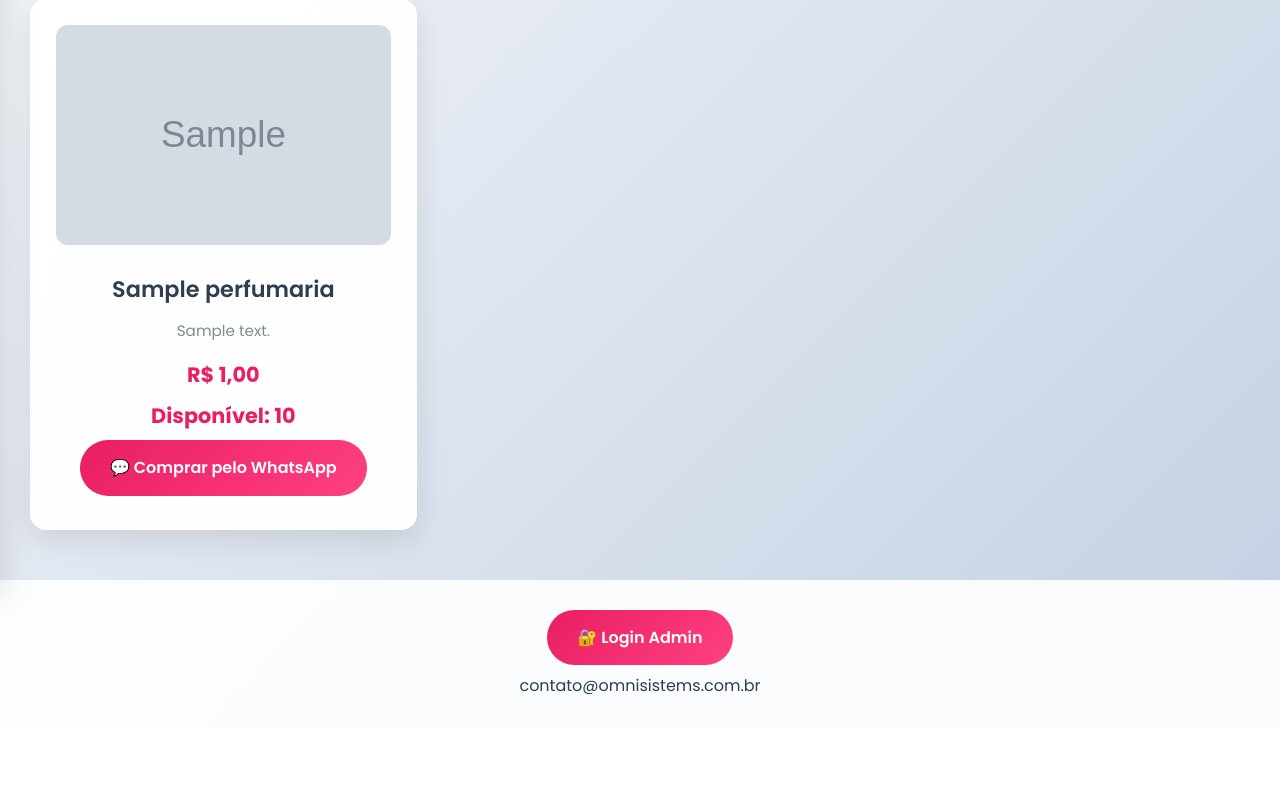
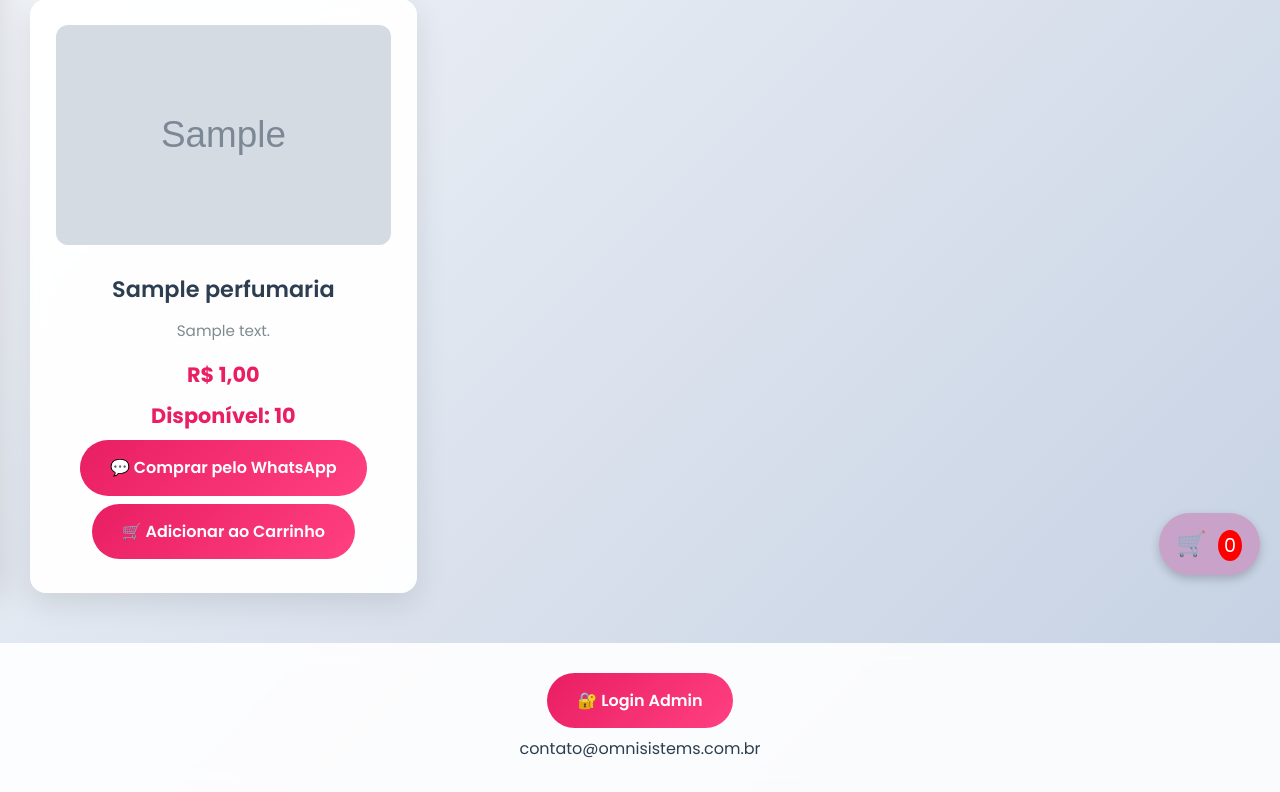
Before and after one commit to danilotec/sistema_bellafly, a Django app: page / in a window 1280 px wide. Shown: the part 205-997 px from the top of the page. Before the commit the page ends 900 px from the top, so only its background shows below. Run offline with Django 5.2, Linux system fonts and the light colour scheme; tables that the repository leaves empty hold one stand-in row (values such as "Sample post"); grey boxes marked "Sample" are stand-in pictures.

Commit message:
carrinho

```diff
--- a/sistema_bellafly/static/css/style.css
+++ b/sistema_bellafly/static/css/style.css
@@ -388,3 +388,84 @@
       animation: none;
       background: none;
     }
+    /* Ícone flutuante */
+#cart-icon {
+  position: fixed;
+  bottom: 20px;
+  right: 20px;
+  background: #C8A2C8; /* cor que combina com o tema */
+  color: white;
+  font-size: 1.5em;
+  padding: 12px 18px;
+  border-radius: 50px;
+  cursor: pointer;
+  box-shadow: 0 4px 10px rgba(0,0,0,0.2);
+  z-index: 1001;
+}
+
+#cart-icon span {
+  background: red;
+  color: white;
+  font-size: 0.8em;
+  padding: 2px 6px;
+  border-radius: 50%;
+  margin-left: 5px;
+}
+
+/* Sidebar do carrinho */
+#cart-sidebar {
+  position: fixed;
+  top: 0;
+  right: -350px; /* escondido */
+  width: 300px;
+  height: 100%;
+  background: #fff;
+  box-shadow: -2px 0 8px rgba(0,0,0,0.3);
+  padding: 20px;
+  transition: right 0.3s ease;
+  z-index: 1002;
+  display: flex;
+  flex-direction: column;
+  justify-content: space-between;
+}
+
+#cart-sidebar.show {
+  right: 0; /* aparece */
+}
+
+#cart-sidebar h2 {
+  margin-top: 0;
+}
+
+#cart-items {
+  flex-grow: 1;
+  overflow-y: auto;
+  margin-bottom: 10px;
+}
+
+#cart-items div {
+  display: flex;
+  justify-content: space-between;
+  margin-bottom: 8px;
+}
+
+#cart-items button {
+  background: none;
+  border: none;
+  color: red;
+  font-size: 1em;
+  cursor: pointer;
+}
+
+#cart-overlay {
+  display: none;
+  position: fixed;
+  top: 0; left: 0;
+  width: 100%; height: 100%;
+  background: rgba(0,0,0,0.5);
+  z-index: 1000;
+}
+
+#cart-overlay.show {
+  display: block;
+}
--- a/sistema_bellafly/templates/index.html
+++ b/sistema_bellafly/templates/index.html
@@ -19,18 +19,10 @@
 
   <nav id="menu" class="sidebar">
     <div class="sidebar-title">Categorias</div>
-    <a class="btn {% if categoria == 'perfumaria' %}active{% endif %}" href="?categoria=perfumaria" data-category="perfumaria">
-      <span>✨ Perfumaria</span>
-    </a>
-    <a class="btn {% if categoria == 'roupas' %}active{% endif %}" href="?categoria=roupas" data-category="roupas">
-      <span>👗 Roupas</span>
-    </a>
-    <a class="btn {% if categoria == 'conjuntos' %}active{% endif %}" href="?categoria=conjuntos" data-category="conjuntos">
-      <span>👚 Conjuntos de Roupas</span>
-    </a>
-    <a class="btn {% if categoria == 'kits' %}active{% endif %}" href="?categoria=kits" data-category="kits">
-      <span>💄 Kits de Beleza</span>
-    </a>
+    <a class="btn {% if categoria == 'perfumaria' %}active{% endif %}" href="?categoria=perfumaria" data-category="perfumaria">✨ Perfumaria</a>
+    <a class="btn {% if categoria == 'roupas' %}active{% endif %}" href="?categoria=roupas" data-category="roupas">👗 Roupas</a>
+    <a class="btn {% if categoria == 'conjuntos' %}active{% endif %}" href="?categoria=conjuntos" data-category="conjuntos">👚 Conjuntos de Roupas</a>
+    <a class="btn {% if categoria == 'kits' %}active{% endif %}" href="?categoria=kits" data-category="kits">💄 Kits de Beleza</a>
   </nav>
 
   <section class="products">
@@ -43,6 +35,7 @@
           <div class="price">R$ {{ produto.preco }}</div>
           <div class="price">Disponível: {{ produto.quantidade_estoque }}</div>
           <a class="btn" href="https://wa.me/557981718236?text=Olá,+tenho+interesse+no+{{ produto.nome|urlencode }}" target="_blank">💬 Comprar pelo WhatsApp</a>
+          <a class="btn add-to-cart" data-nome="{{ produto.nome }}" data-preco="{{ produto.preco|floatformat:2 }}">🛒 Adicionar ao Carrinho</a>
         </div>
       {% endif %}
     {% empty %}
@@ -50,70 +43,125 @@
     {% endfor %}
   </section>
 
+  <!-- Botão flutuante do carrinho -->
+  <div id="cart-icon" onclick="toggleCart()">
+    🛒 <span id="cart-count">0</span>
+  </div>
+
+  <!-- Sidebar do carrinho -->
+  <div id="cart-sidebar">
+    <h2>🛍️ Carrinho</h2>
+    <div id="cart-items"></div>
+    <div id="cart-total"></div>
+    <button class="btn" onclick="sendCartToWhatsApp()">💬 Enviar Pedido no WhatsApp</button>
+  </div>
+  <div id="cart-overlay" onclick="toggleCart()"></div>
+
   <footer>
-    <a class="btn" href="{% url 'admin:index' %}" target="_blank">
-      <span>🔐 Login Admin</span>
-    </a>
+    <a class="btn" href="{% url 'admin:index' %}" target="_blank">🔐 Login Admin</a>
     <p>contato@omnisistems.com.br</p>
   </footer>
 
   <script>
+    // Menu lateral
     function toggleMenu() {
       const menu = document.getElementById("menu");
       const overlay = document.getElementById("overlay");
-      const isOpen = menu.classList.contains("show");
-
-      if (isOpen) {
-        closeMenu();
-      } else {
-        menu.classList.add("show");
-        overlay.classList.add("show");
-      }
+      menu.classList.toggle("show");
+      overlay.classList.toggle("show");
     }
-
     function closeMenu() {
       document.getElementById("menu").classList.remove("show");
       document.getElementById("overlay").classList.remove("show");
     }
 
-    // Handle category clicks
-    document.querySelectorAll('.sidebar a').forEach(link => {
-      link.addEventListener('click', function(e) {
-        //e.preventDefault();
+    // -------------------------
+    // CARRINHO
+    // -------------------------
+    let cart = JSON.parse(localStorage.getItem("cart")) || [];
 
-        // Remove active class from all links
-        document.querySelectorAll('.sidebar a').forEach(l => l.classList.remove('active'));
+    function renderCart() {
+      const cartItems = document.getElementById("cart-items");
+      const cartTotal = document.getElementById("cart-total");
+      const cartCount = document.getElementById("cart-count");
+      cartItems.innerHTML = "";
 
-        // Add active class to clicked link
-        this.classList.add('active');
+      if (cart.length === 0) {
+        cartItems.innerHTML = "<p>Seu carrinho está vazio.</p>";
+        cartTotal.innerHTML = "";
+        cartCount.textContent = "0";
+        return;
+      }
 
-        // Close menu on mobile
-        if (window.innerWidth <= 768) {
-          closeMenu();
+      let total = 0;
+      let count = 0;
+
+      cart.forEach((item, index) => {
+        total += item.preco * item.quantidade;
+        count += item.quantidade;
+        cartItems.innerHTML += `
+          <div>
+            ${item.nome} - R$ ${item.preco.toFixed(2)} x ${item.quantidade}
+            <button onclick="removeFromCart(${index})">❌</button>
+          </div>
+        `;
+      });
+
+      cartTotal.innerHTML = `<h3>Total: R$ ${total.toFixed(2)}</h3>`;
+      cartCount.textContent = count;
+      localStorage.setItem("cart", JSON.stringify(cart));
+    }
+
+    function removeFromCart(index) {
+      cart.splice(index, 1);
+      renderCart();
+    }
+
+    // Adicionar ao carrinho
+    document.querySelectorAll('.add-to-cart').forEach(btn => {
+      btn.addEventListener('click', function() {
+        const nome = this.dataset.nome;
+        const preco = parseFloat(this.dataset.preco.replace(",", "."));
+        const existing = cart.find(item => item.nome === nome);
+
+        if (existing) {
+          existing.quantidade += 1;
+        } else {
+          cart.push({ nome, preco, quantidade: 1 });
         }
 
-        // Here you would typically filter products or make an AJAX request
-        console.log('Category selected:', this.dataset.category);
+        renderCart();
       });
     });
 
-    // Close menu when clicking outside
-    document.addEventListener('click', function(e) {
-      const menu = document.getElementById("menu");
-      const toggle = document.querySelector(".menu-toggle");
+    function sendCartToWhatsApp() {
+      if (cart.length === 0) {
+        alert("Seu carrinho está vazio!");
+        return;
+      }
 
-      if (!menu.contains(e.target) && !toggle.contains(e.target)) {
-        closeMenu();
-      }
-    });
+      let mensagem = "🛍️ Meu Pedido Bellafly:%0A%0A";
+      let total = 0;
 
-    // Handle image loading
-    document.querySelectorAll('.card img').forEach(img => {
-      img.addEventListener('load', function() {
-        this.style.animation = 'none';
-        this.style.background = 'none';
+      cart.forEach(item => {
+        mensagem += `• ${item.nome} - R$ ${item.preco.toFixed(2)} x ${item.quantidade}%0A`;
+        total += item.preco * item.quantidade;
       });
-    });
+
+      mensagem += `%0A💰 Total: R$ ${total.toFixed(2)}`;
+
+      const telefone = "557981718236";
+      const url = `https://wa.me/${telefone}?text=${mensagem}`;
+      window.open(url, "_blank");
+    }
+
+    function toggleCart() {
+      document.getElementById("cart-sidebar").classList.toggle("show");
+      document.getElementById("cart-overlay").classList.toggle("show");
+    }
+
+    // Inicializa carrinho
+    renderCart();
   </script>
 </body>
 </html>
```
